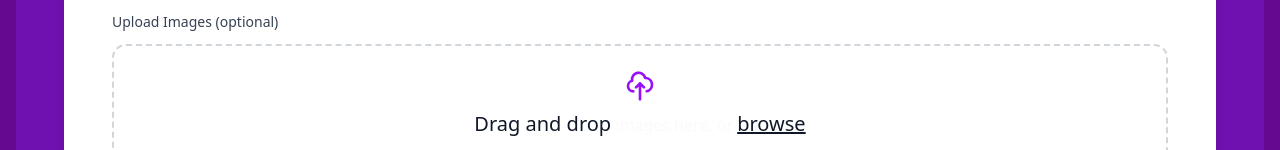
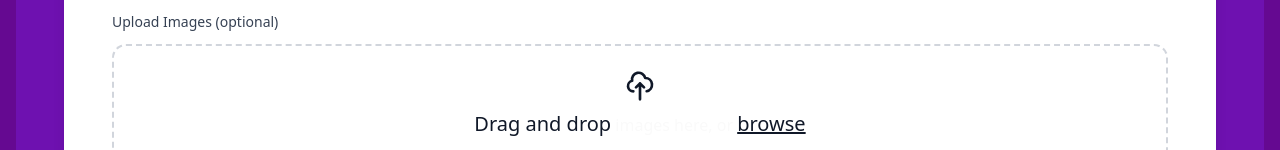
Before and after one commit to ocreamer888/dentalimplantcentercostarica, a Next.js app: page /free-estimate in a window 1280 px wide. Shown: the part 2050-2200 px from the top of the page. Built offline with nearby package versions, Linux system fonts and the light colour scheme.

Commit message:
Fixed Contrast in Estimate Form

```diff
--- a/src/components/FreeEstimate/EstimateForm/index.tsx
+++ b/src/components/FreeEstimate/EstimateForm/index.tsx
@@ -435,7 +435,7 @@ const EstimateForm = () => {
                       ].join(" ")}
                     >
                       <div className="flex flex-col items-center justify-center gap-2 text-center">
-                        <svg xmlns="http://www.w3.org/2000/svg" className="h-8 w-8 text-purple-600" viewBox="0 0 24 24" fill="none" stroke="currentColor">
+                        <svg xmlns="http://www.w3.org/2000/svg" className="h-8 w-8 text-gray-900" viewBox="0 0 24 24" fill="none" stroke="currentColor">
                           <path strokeLinecap="round" strokeLinejoin="round" strokeWidth="2" d="M7 16a4 4 0 01-.88-7.903A5 5 0 1115.9 6L16 6a5 5 0 011 9.9M15 13l-3-3m0 0l-3 3m3-3v12" />
                         </svg>
                         <div className="text-medium">
```
